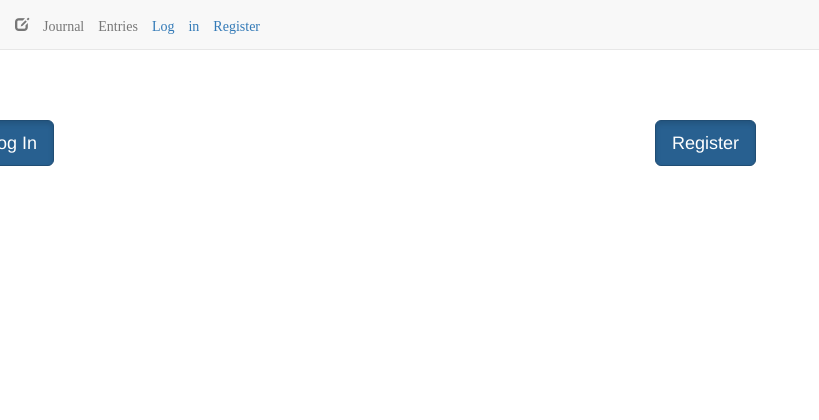
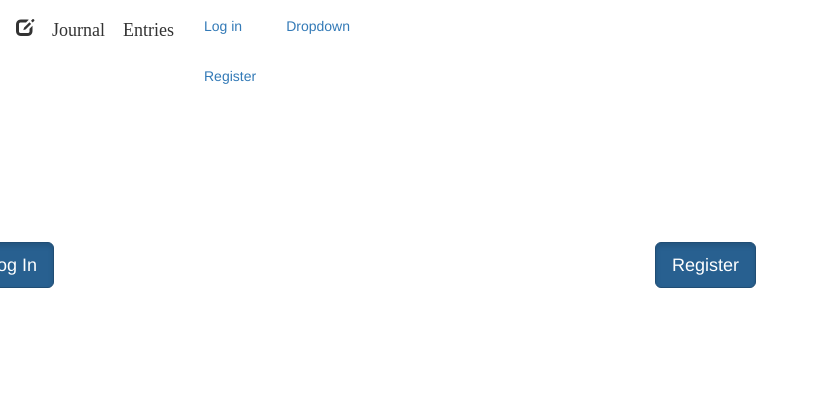
Before and after one commit to larryTheGeek/Journal-Entries-Project, a Flask app: page / in a window 1280 px wide; the page is wider, and only the part inside the window is pictured. Shown: the top 420 px of that part, without its empty margins (0-819 px from the left). Run offline with Flask 2, Linux system fonts and the light colour scheme; data that the repository does not hold is empty; some libraries are stand-ins or nearby versions.

Commit message:
changing navbar to have log out login option using bootstrap and jinja

```diff
--- a/templates/base.html
+++ b/templates/base.html
@@ -12,23 +12,47 @@
     <!-- <link href="https://fonts.googleapis.com/css?family=Cabin+Sketch" rel="stylesheet"> -->
     <link rel="stylesheet" href="static/style.css">
 
+<nav class="navbar navbar-light bg-faded">
+  <span class="navbar-brand glyphicon glyphicon-edit">   Journal Entries</span>
+  <ul class="nav navbar-nav">
+    <li class="nav-item">
+            {% if not session.logged_in %}
+                <a class="nav-link" href="{{ url_for('login') }}">Log in</a>
+                <a class="nav-link" href="{{ url_for('register') }}">Register</a>
+            {% else %}
+                <a class="nav-link" href="{{ url_for('logout_form') }}">Log out</a>
+            {% endif %}
+    </li>
+    <li class="nav-item dropdown">
+      <a class="nav-link dropdown-toggle" href="http://example.com" id="supportedContentDropdown" data-toggle="dropdown" aria-haspopup="true" aria-expanded="false">Dropdown</a>
+      <div class="dropdown-menu" aria-labelledby="supportedContentDropdown">
+        <a class="dropdown-item" href="#">Action</a>
+        <a class="dropdown-item" href="#">Another action</a>
+        <a class="dropdown-item" href="#">Something else here</a>
+      </div>
+    </li>
+  </ul>
+
+</nav>
+
 <!-- navbar at the head -->
-<nav class="navbar navbar-default navbar-fixed-top">
-    <div class="container">
-        <!-- This can get whonky with CSS styling -->
-        <p class="navbar-text navbar-fixed-top">
-            <span class="glyphicon glyphicon-edit" id="pulse">   Journal Entries
-
-            {% if not session.logged_in %}
+<!-- <nav class="navbar navbar-light bg-faded"> <span class="glyphicon glyphicon-edit">Journal Entries </span>
+  <button class="navbar-toggler" type="button" data-toggle="collapse" data-target="#exCollapsingNavbar" aria-controls="exCollapsingNavbar" aria-expanded="false" aria-label="Toggle navigation"></button>
+  <div class="collapse" id="exCollapsingNavbar">
+    <div class="bg-inverse text-muted p-1">
+      <h4>Collapsed content</h4>
+        <span class="text-muted">{% if not session.logged_in %}
                 <a href="{{ url_for('login') }}">Log in</a>
                 <a href="{{ url_for('register') }}">Register</a>
             {% else %}
                 <a href="{{ url_for('logout_form') }}">Log out {{ username }}</a>
             {% endif %}
-        </p>
         </span>
     </div>
-</nav>
+  </div>
+</nav> -->
+
+
 {% endblock %}
 {% block extra_js %}{% endblock %}
 
```
